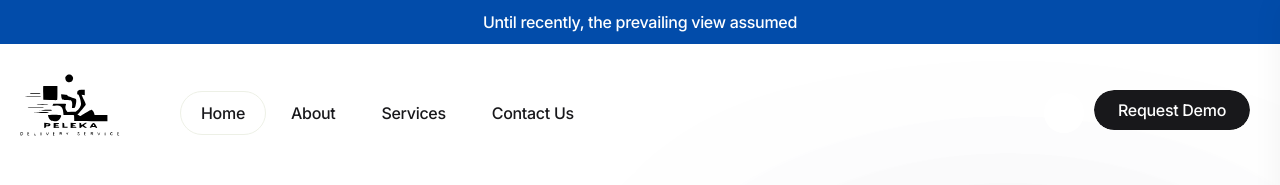
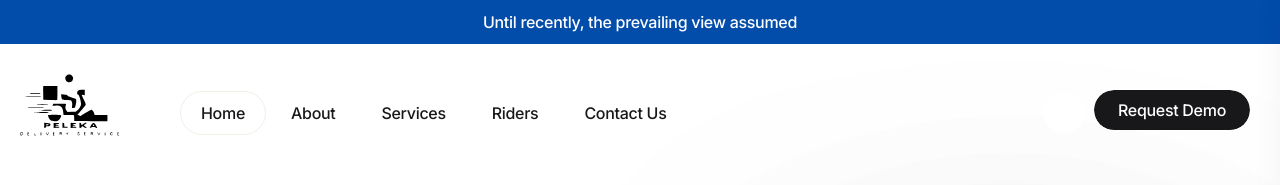
Before and after one commit to kajugadaniels/peleka-web-client, a React (Vite) app: page / in a window 1280 px wide. Shown: the top 185 px of the page. Built offline with nearby package versions, Linux system fonts and the light colour scheme.

Commit message:
Add riders page

```diff
--- a/src/AppRoutes.jsx
+++ b/src/AppRoutes.jsx
@@ -1,7 +1,7 @@
 import React from 'react';
 import { Routes, Route } from 'react-router-dom';
 import UserLayout from './layouts/UserLayout';
-import { About, Contact, Home, RequestDemo, Services } from './pages'
+import { About, Contact, GetRiders, Home, RequestDemo, Services } from './pages'
 
 const AppRoutes = () => {
     return (
@@ -10,6 +10,7 @@ const AppRoutes = () => {
                 <Route path="/" element={<Home />} />
                 <Route path="/about" element={<About />} />
                 <Route path="/services" element={<Services />} />
+                <Route path="/riders" element={<GetRiders />} />
                 <Route path="/contact" element={<Contact />} />
                 <Route path="/request-demo" element={<RequestDemo />} />
             </Route>
--- a/src/components/Navbar.jsx
+++ b/src/components/Navbar.jsx
@@ -88,6 +88,14 @@ const Navbar = () => {
                             className={getLinkClass('/services')}
                         >
                             Services
+                        </Link>
+                    </li>
+                    <li>
+                        <Link
+                            to="/riders"
+                            className={getLinkClass('/riders')}
+                        >
+                            Riders
                         </Link>
                     </li>
                     <li>
--- a/src/pages/index.js
+++ b/src/pages/index.js
@@ -1,5 +1,6 @@
 export { default as Home } from './Home'
 export { default as About } from './About'
 export { default as Services } from './Services'
+export { default as GetRiders } from './riders/GetRiders'
 export { default as Contact } from './Contact'
 export { default as RequestDemo } from './RequestDemo'
--- /dev/null
+++ b/src/pages/riders/GetRiders.jsx
@@ -0,0 +1,9 @@
+import React from 'react'
+
+const GetRiders = () => {
+    return (
+        <div>GetRiders</div>
+    )
+}
+
+export default GetRiders
```
